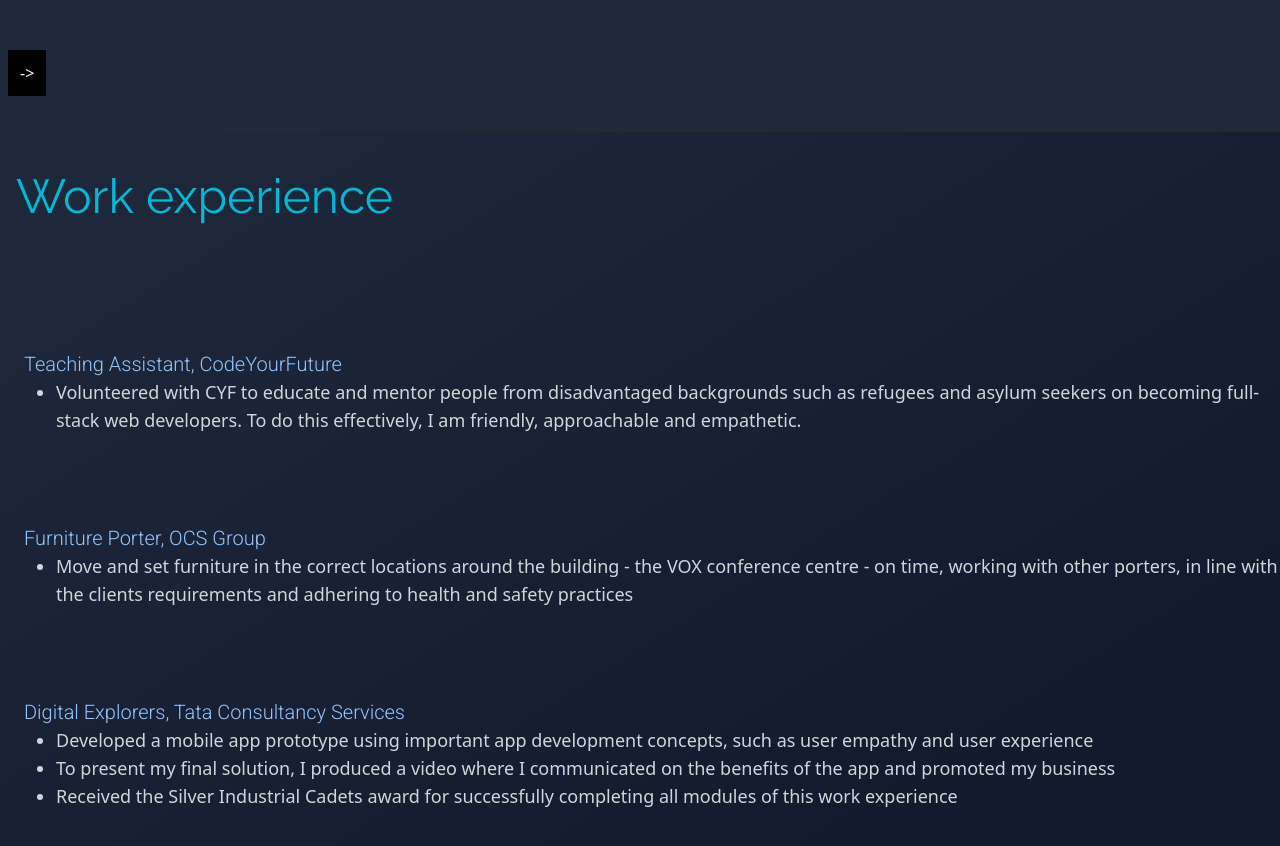
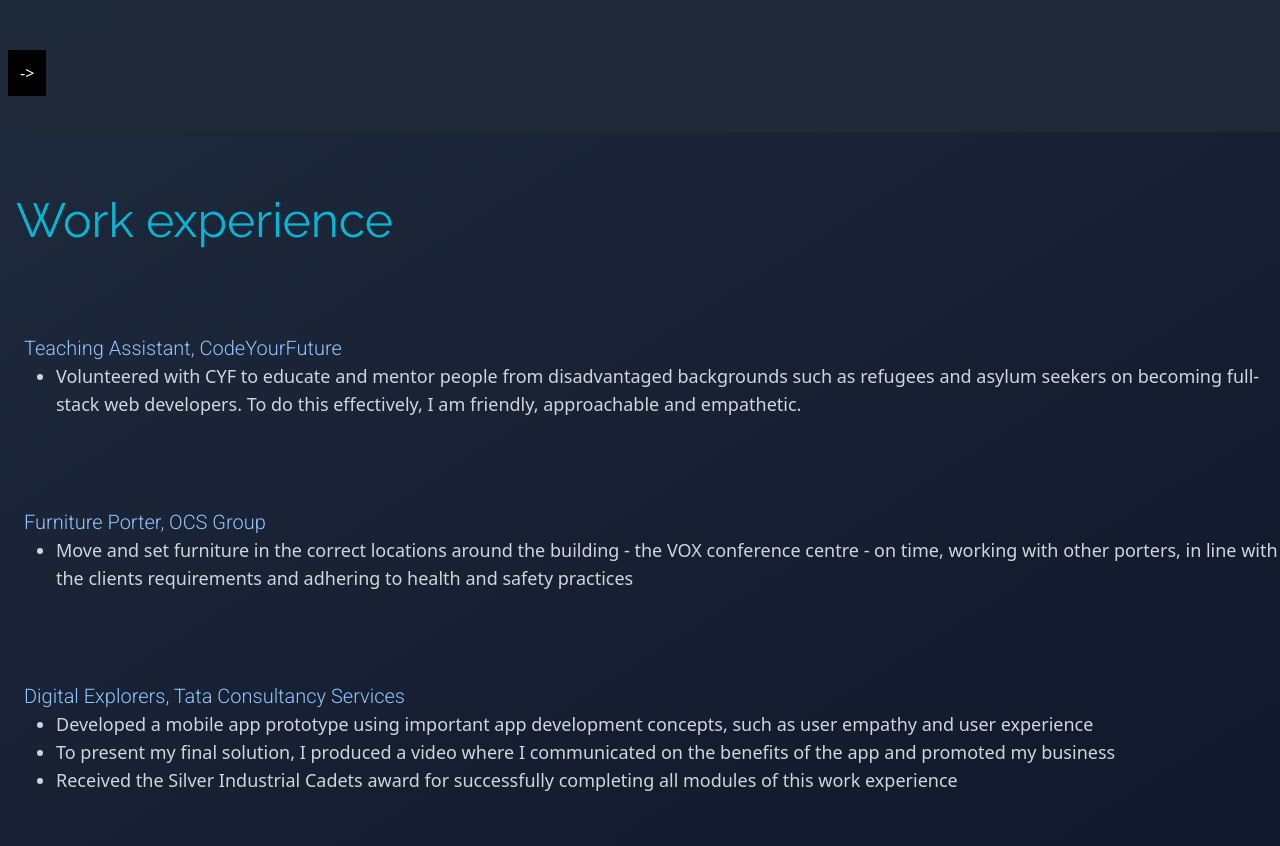
Before and after one commit to SherlockX9/SherlockX9.github.io, a website: page pages/index.html in a window 1280 px wide. Shown: the part 1560-2406 px from the top of the page. Drawn offline with nearby package versions, Linux system fonts and the light colour scheme.

Commit message:
modified index.html

```diff
--- a/pages/index.html
+++ b/pages/index.html
@@ -96,7 +96,7 @@
         <div id="workexperience"></div>
     </div>
     <div class="bg-gradient-to-br from-slate-800 to-slate-900 h-screen">
-        <h3 class="text-3xl md:text-5xl font-light text-cyan-500 font-ralewind ml-4 md:pt-10 md:pb-10 pt-8 pb-5"> Work
+        <h3 class="text-3xl md:text-5xl font-light text-cyan-500 font-ralewind ml-4 md:pt-16 md:pb-0 pt-8 pb-5"> Work
             experience</h3>
         <div class="ml-6 flex flex-col justify-evenly h-4/5">
             <div>
```
Also changed, not shown: pages/css/styles.css.
